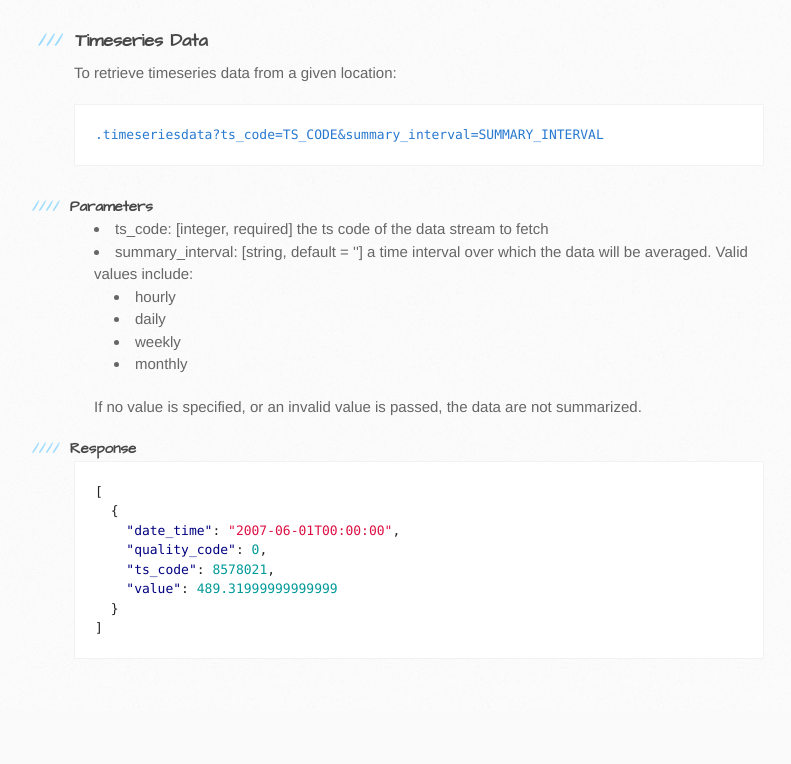
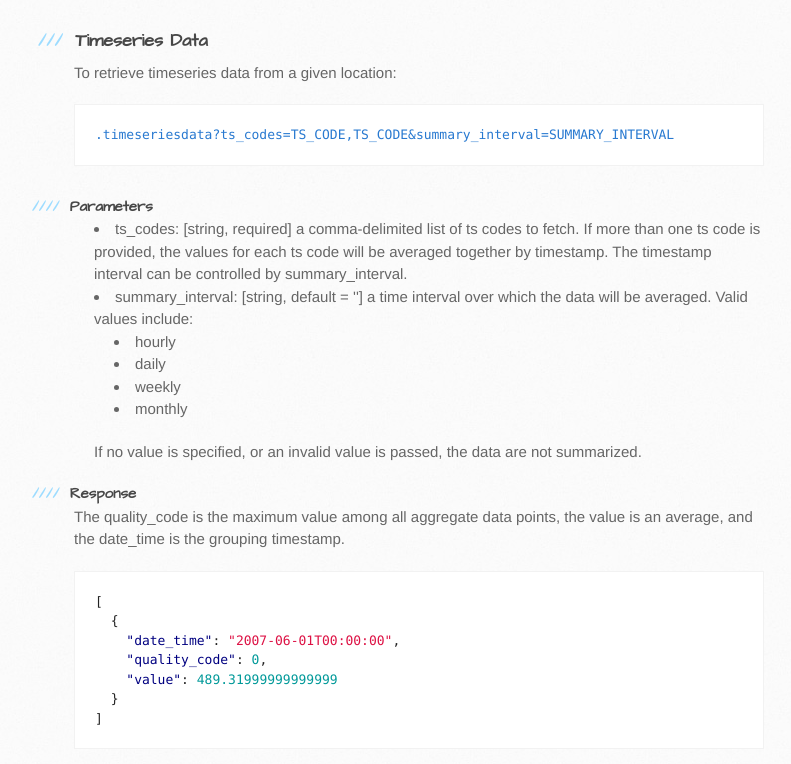
Before and after one commit to gadomski/cwms-jsonapi, a plain HTML site: page index.html in a window 1280 px wide. Shown: the part 3120-3884 px from the top of the page, without its empty margins (96-887 px from the left). Before the commit the page ends 3831 px from the top, so only its background shows below. Drawn offline with Linux system fonts and the light colour scheme.

Commit message:
Update documentation with new ts_codes ability

```diff
--- a/index.html
+++ b/index.html
@@ -169,7 +169,7 @@ The methods of accessing each of these models are described below.
 
 <p>To retrieve timeseries data from a given location:</p>
 
-<pre><code>.timeseriesdata?ts_code=TS_CODE&amp;summary_interval=SUMMARY_INTERVAL
+<pre><code>.timeseriesdata?ts_codes=TS_CODE,TS_CODE&amp;summary_interval=SUMMARY_INTERVAL
 </code></pre>
 
 <h4>
@@ -178,7 +178,12 @@ Parameters
 </h4>
 
 <ul>
-  <li><strong>ts_code</strong>: [integer, required] the ts code of the data stream to fetch</li>
+  <li>
+    <strong>ts_codes</strong>:
+    [string, required] a comma-delimited list of ts codes to fetch.
+    If more than one ts code is provided, the values for each ts code will be averaged together by timestamp.
+    The timestamp interval can be controlled by <strong>summary_interval</strong>.
+  </li>
   <li><strong>summary_interval</strong>: [string, default = ''] a time interval over which the data will be averaged. Valid values include:
     <ul>
       <li>hourly</li>
@@ -194,11 +199,12 @@ Parameters
 <h4>
 <a name="response-2" class="anchor" href="#response-2"><span class="octicon octicon-link"></span></a>Response</h4>
 
+<p>The quality_code is the maximum value among all aggregate data points, the value is an average, and the date_time is the grouping timestamp.</p>
+
 <div class="highlight highlight-json"><pre><span class="p">[</span>
   <span class="p">{</span>
     <span class="nt">"date_time"</span><span class="p">:</span> <span class="s2">"2007-06-01T00:00:00"</span><span class="p">,</span>
     <span class="nt">"quality_code"</span><span class="p">:</span> <span class="mi">0</span><span class="p">,</span>
-    <span class="nt">"ts_code"</span><span class="p">:</span> <span class="mi">8578021</span><span class="p">,</span>
     <span class="nt">"value"</span><span class="p">:</span> <span class="mf">489.31999999999999</span>
   <span class="p">}</span>
 <span class="p">]</span>
```
